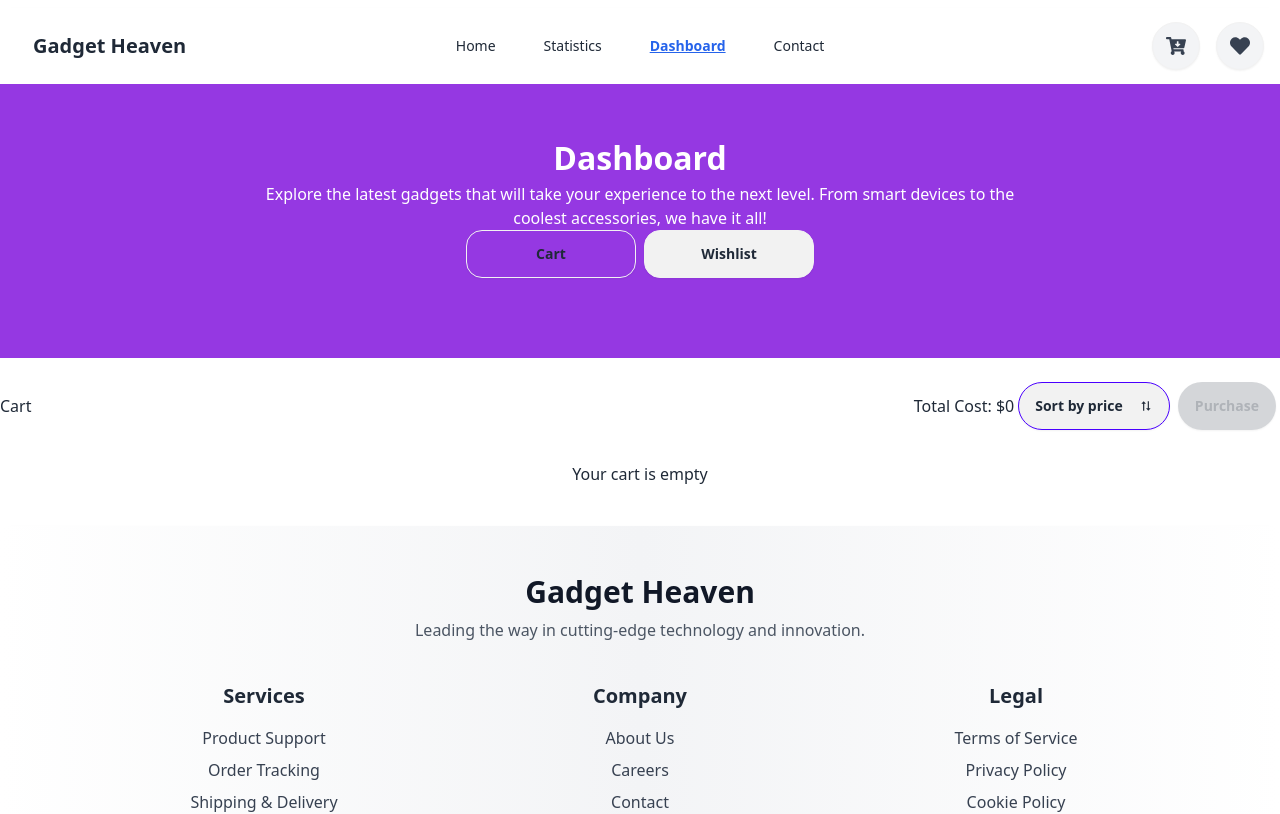
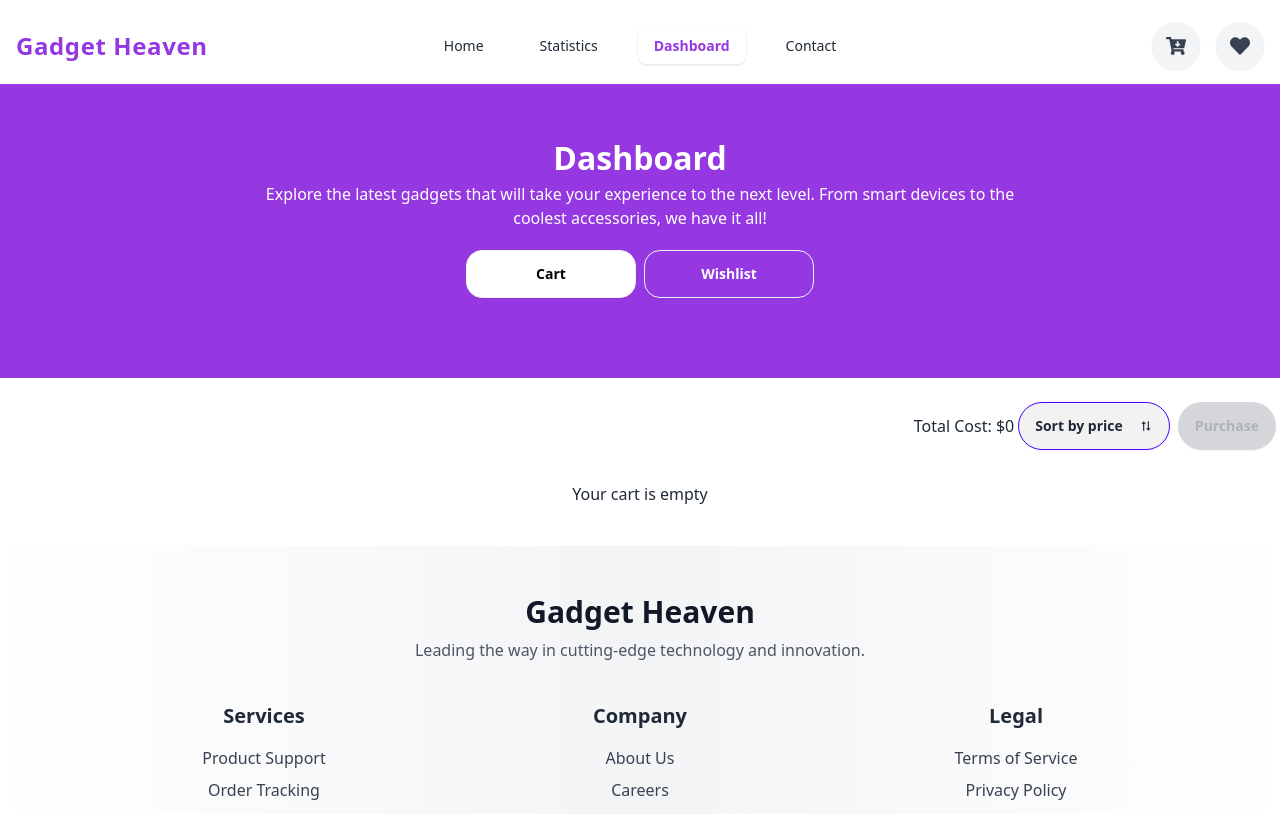
Before and after one commit to programming-hero-web-course-4/b10a8-gadget-heaven-asimdhali, a React (Vite) app: page /dashboard in a window 1280 px wide. Shown: the top 814 px of the page. Built offline with nearby package versions, Linux system fonts and the light colour scheme.

Commit message:
correction

```diff
--- a/src/components/Dashboard/Dashboard.jsx
+++ b/src/components/Dashboard/Dashboard.jsx
@@ -23,40 +23,47 @@ const Dashboard = () => {
   }, [cart]);
 
   const notify = (message) => {
-    toast(message);
+    toast(message, {
+      position: "top-center",
+      style: {
+        background: "#28a745",
+        color: "white",
+        borderRadius: "8px",
+        padding: "10px 20px",
+        fontWeight: "bold",
+        fontSize: "16px",
+      },
+    });
   };
 
   const purchageProducts = () => {
-    notify("Products purchased successfully");
+    notify("✅ Products purchased successfully!");
     setTotal(0);
     setCart([]);
   };
 
   const removeFromWishlist = (index) => {
-    notify("Item removed from wishlist");
+    notify("✅ Item removed from wishlist");
     setWCart((prevWCart) => prevWCart.filter((_, i) => i !== index));
   };
 
   const sortByPrice = () => {
-    notify("Sorting by price");
-    setCart((prevCart) =>
-      [...prevCart].sort((a, b) => b.price - a.price)
-    );
+    notify("✅ Sorting by price");
+    setCart((prevCart) => [...prevCart].sort((a, b) => b.price - a.price));
   };
 
   const removeFromCart = (index) => {
-    notify("Item removed from cart");
+    notify("✅ Item removed from cart");
     setCart((prevCart) => prevCart.filter((_, i) => i !== index));
   };
 
   const addToCart = (item) => {
-    notify("Item added to cart");
+    notify("✅ Item added to cart");
     setCart((prevCart) => [...prevCart, item]);
   };
 
   return (
     <>
-      {/* Purchase Modal */}
       <dialog id="purchase_modal" className="modal">
         <div className="modal-box card">
           <div className="card-body flex-col justify-center items-center">
@@ -72,25 +79,25 @@ const Dashboard = () => {
         </form>
       </dialog>
 
-      {/* Dashboard Header */}
       <div className="p-5 text-white bg-[#9538E2] flex flex-col pt-[50px] pb-[80px] items-center justify-center">
         <h2 className="text-[32px] font-bold">Dashboard</h2>
         <p className="max-w-[796px] text-center text-[16px]">
           Explore the latest gadgets that will take your experience to the next
           level. From smart devices to the coolest accessories, we have it all!
         </p>
-        <div>
+        <div className="mt-5">
           <button
             className={`btn mr-2 w-[170px] rounded-2xl ${
-              wishlist ? "" : "bg-[#9538E2]"
+              !wishlist ? "bg-white text-black" : "bg-[#9538E2] text-white"
             }`}
             onClick={() => setWishlist(false)}
           >
             Cart
           </button>
+
           <button
             className={`btn w-[170px] rounded-2xl ${
-              wishlist ? "bg-[#9538E2] text-white" : ""
+              wishlist ? "bg-white text-black" : "bg-[#9538E2] text-white"
             }`}
             onClick={() => setWishlist(true)}
           >
@@ -99,7 +106,6 @@ const Dashboard = () => {
         </div>
       </div>
 
-      {/* Cart Section */}
       <div
         className={`${
           wishlist ? "hidden" : "flex flex-col items-center my-4 justify-center"
@@ -107,7 +113,7 @@ const Dashboard = () => {
       >
         <div className="container mx-auto my-2">
           <div className="flex flex-row justify-between items-center">
-            <h1>Cart</h1>
+            <h1></h1>
             <div className="flex flex-row items-center">
               <h2>Total Cost: ${total}</h2>
               <button
@@ -168,7 +174,6 @@ const Dashboard = () => {
         </div>
       </div>
 
-      {/* Wishlist Section */}
       <div
         className={`${
           wishlist ? "flex flex-col items-center" : "hidden"
--- a/src/components/Details/Details.jsx
+++ b/src/components/Details/Details.jsx
@@ -1,11 +1,23 @@
-import React, { useState, useContext, useEffect } from "react";
+import React, { useState, useContext } from "react";
 import { useParams, useLoaderData } from "react-router-dom";
 import toast, { Toaster } from "react-hot-toast";
 import { FaCartArrowDown, FaHeart } from "react-icons/fa";
 import { CartContext, WishlistContext } from "../Root/Root";
+import { GoVerified } from "react-icons/go";
 
 const notify = (message) => {
-  toast(message);
+  toast.success(message, {
+    style: {
+      background: "#28a745",
+      color: "white",
+      borderRadius: "8px",
+      padding: "12px 20px",
+      fontWeight: "bold",
+      fontSize: "16px",
+    },
+    icon: <GoVerified className="text-white text-xl" />,
+    position: "top-center",
+  });
 };
 
 const Details = () => {
@@ -46,13 +58,12 @@ const Details = () => {
         level. From smart devices to the coolest accessories, we have it all!
       </p>
 
-      {/* Card Section for Product Details */}
-      <div className="card card-side bg-base-100 shadow-xl flex flex-col md:flex-row w-full max-w-[1000px]">
+      <div className="card card-side bg-base-100 shadow-xl flex flex-col md:flex-row w-full max-w-[1000px] p-5">
         <figure className="flex-grow h-full">
           <img
             src={gadget.product_image}
             alt={gadget.product_title}
-            className="object-cover h-[567px] rounded-lg"
+            className="object-contain h-[400px] rounded-lg"
           />
         </figure>
         <div className="card-body text-black p-5">
@@ -68,7 +79,6 @@ const Details = () => {
             {gadget.availability ? "In stock" : "Not available"}
           </div>
 
-          {/* Product Specifications */}
           <div className="mt-4">
             <h1>Specification:</h1>
             <ol
@@ -110,7 +120,7 @@ const Details = () => {
               } btn mr-2 bg-[#9538E2] w-[193px] text-white rounded-xl`}
               onClick={() => {
                 addToCart(gadget);
-                notify("Added to cart");
+                notify("Successfully added to cart!"); // Use the customized toast
               }}
             >
               Add to cart <FaCartArrowDown className="ml-2 w-[24px]" />
--- a/src/components/Modal/Modal.jsx
+++ /dev/null
@@ -1,11 +0,0 @@
-import React from 'react';
-
-const Modal = () => {
-    return (
-        <div>
-            This is modal page
-        </div>
-    );
-};
-
-export default Modal;
--- a/src/components/Navbar/Navbar.jsx
+++ b/src/components/Navbar/Navbar.jsx
@@ -8,21 +8,25 @@ const Navbar = () => {
   const { wCart } = useContext(WishlistContext);
   const { cart } = useContext(CartContext);
 
-  // Check the current route to highlight active links
   const isActive = (path) => location.pathname === path;
   const isHomePage = location.pathname === "/";
 
   return (
-    <div className={`navbar shadow-lg container mx-auto px-4 py-3 mt-2  ${
+    <div
+      className={`navbar shadow-lg container mx-auto px-4 py-3 mt-2 ${
         isHomePage ? "bg-[#9538E2] text-white" : "bg-base-100"
-      }`}>
-      {/* Navbar Start */}
+      }`}
+    >
       <div className="navbar-start">
         <div className="dropdown">
-          <div tabIndex={0} role="button" className="btn btn-ghost lg:hidden">
+          <button
+            tabIndex={0}
+            className="btn btn-ghost lg:hidden"
+            aria-label="Open menu"
+          >
             <svg
               xmlns="http://www.w3.org/2000/svg"
-              className="h-5 w-5"
+              className="h-6 w-6"
               fill="none"
               viewBox="0 0 24 24"
               stroke="currentColor"
@@ -34,7 +38,7 @@ const Navbar = () => {
                 d="M4 6h16M4 12h8m-8 6h16"
               />
             </svg>
-          </div>
+          </button>
           <ul
             tabIndex={0}
             className="menu menu-sm dropdown-content bg-base-100 rounded-box z-10 mt-3 w-52 p-2 shadow"
@@ -42,7 +46,7 @@ const Navbar = () => {
             <li>
               <Link
                 to="/"
-                className={isActive("/") ? "font-bold " : ""}
+                className={isActive("/") ? "font-bold text-primary" : ""}
               >
                 Home
               </Link>
@@ -63,62 +67,45 @@ const Navbar = () => {
             </li>
           </ul>
         </div>
-        <Link to="/" className="btn btn-ghost text-xl font-extrabold">
+        <Link
+          to="/"
+          className={`text-xl font-extrabold tracking-wide lg:text-2xl ${
+            isHomePage ? "text-white" : "text-[#9538E2]"
+          }`}
+        >
           Gadget Heaven
         </Link>
       </div>
 
-      {/* Navbar Center */}
       <div className="navbar-center hidden lg:flex">
-        <ul className="menu menu-horizontal px-1 gap-4 ">
-          <li>
-            <Link
-              to="/"
-              className={`hover:text-blue-600  ${
-                isActive("/") ? "underline font-bold text-white" : ""
-              }`}
-            >
-              Home
-            </Link>
-          </li>
-          <li>
-            <Link
-              to="/statistics"
-              className={`hover:text-blue-600 ${
-                isActive("/statistics") ? "text-blue-600 underline font-bold" : ""
-              }`}
-            >
-              Statistics
-            </Link>
-          </li>
-          <li>
-            <Link
-              to="/dashboard"
-              className={`hover:text-blue-600 ${
-                isActive("/dashboard") ? "text-blue-600 underline font-bold" : ""
-              }`}
-            >
-              Dashboard
-            </Link>
-          </li>
-          <li>
-            <Link
-              to="/contact"
-              className={`hover:text-blue-600 ${
-                isActive("/contact") ? "text-blue-600 underline font-bold" : ""
-              }`}
-            >
-              Contact
-            </Link>
-          </li>
+        <ul className="menu menu-horizontal gap-6">
+          {[
+            { label: "Home", path: "/" },
+            { label: "Statistics", path: "/statistics" },
+            { label: "Dashboard", path: "/dashboard" },
+            { label: "Contact", path: "/contact" },
+          ].map(({ label, path }) => (
+            <li key={path}>
+              <Link
+                to={path}
+                className={`${
+                  isActive(path)
+                    ? "bg-white text-[#9538E2] font-bold px-4 py-2 rounded-lg shadow"
+                    : "hover:text-[#9538E2] transition"
+                }`}
+              >
+                {label}
+              </Link>
+            </li>
+          ))}
         </ul>
       </div>
 
-      {/* Navbar End */}
-      <div className="navbar-end flex gap-4">
+      <div className="navbar-end flex items-center gap-4">
         <Link
           to="/dashboard"
           className="btn btn-circle bg-gray-100 hover:bg-gray-200 relative"
+          aria-label="Cart"
         >
           <FaCartArrowDown className="text-xl text-gray-700" />
           {cart.length > 0 && (
@@ -131,6 +118,7 @@ const Navbar = () => {
         <Link
           to="/dashboard"
           className="btn btn-circle bg-gray-100 hover:bg-gray-200 relative"
+          aria-label="Wishlist"
         >
           <FaHeart className="text-xl text-gray-700" />
           {wCart.length > 0 && (
```
Also changed, not shown: src/components/Home/Home.jsx (+43 -24 lines).
